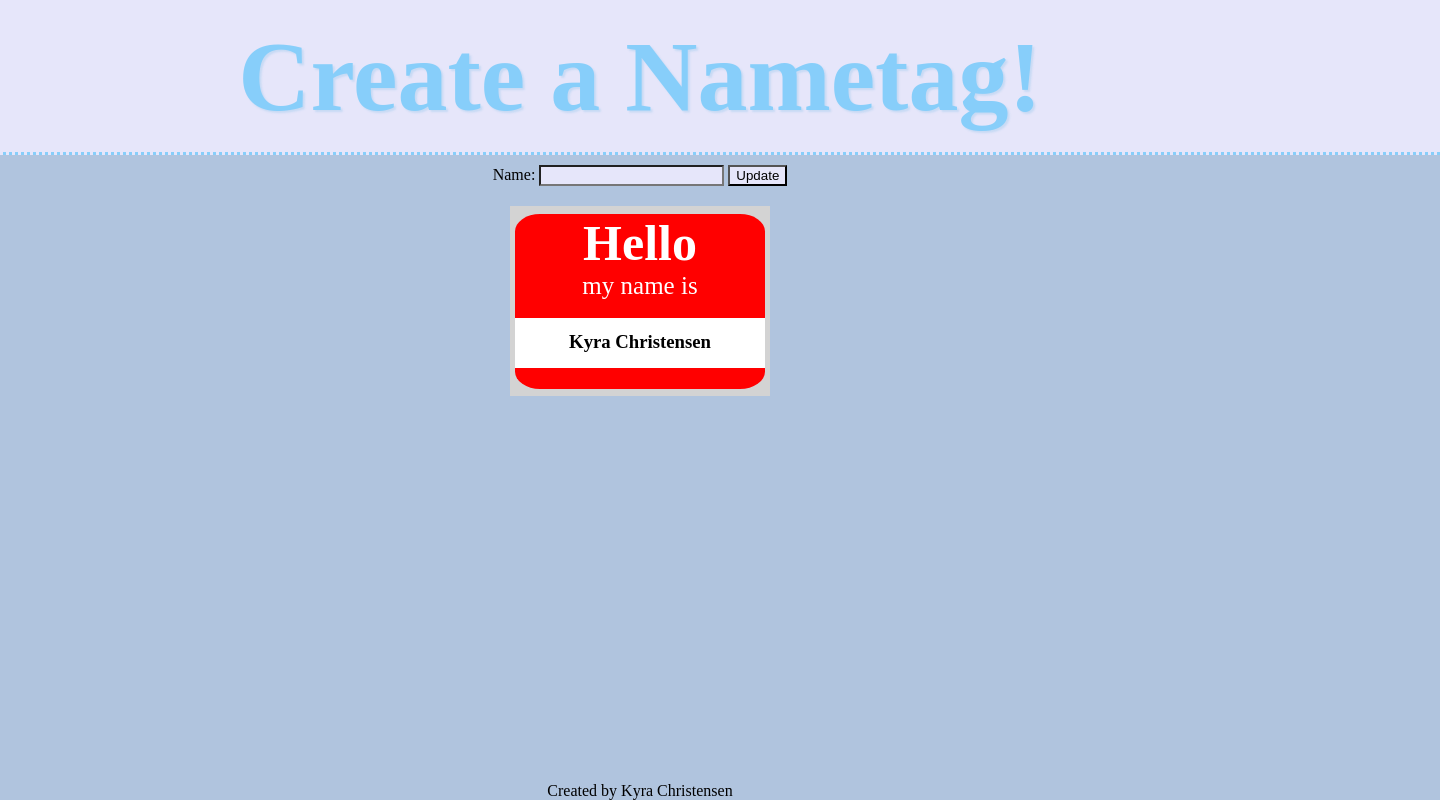
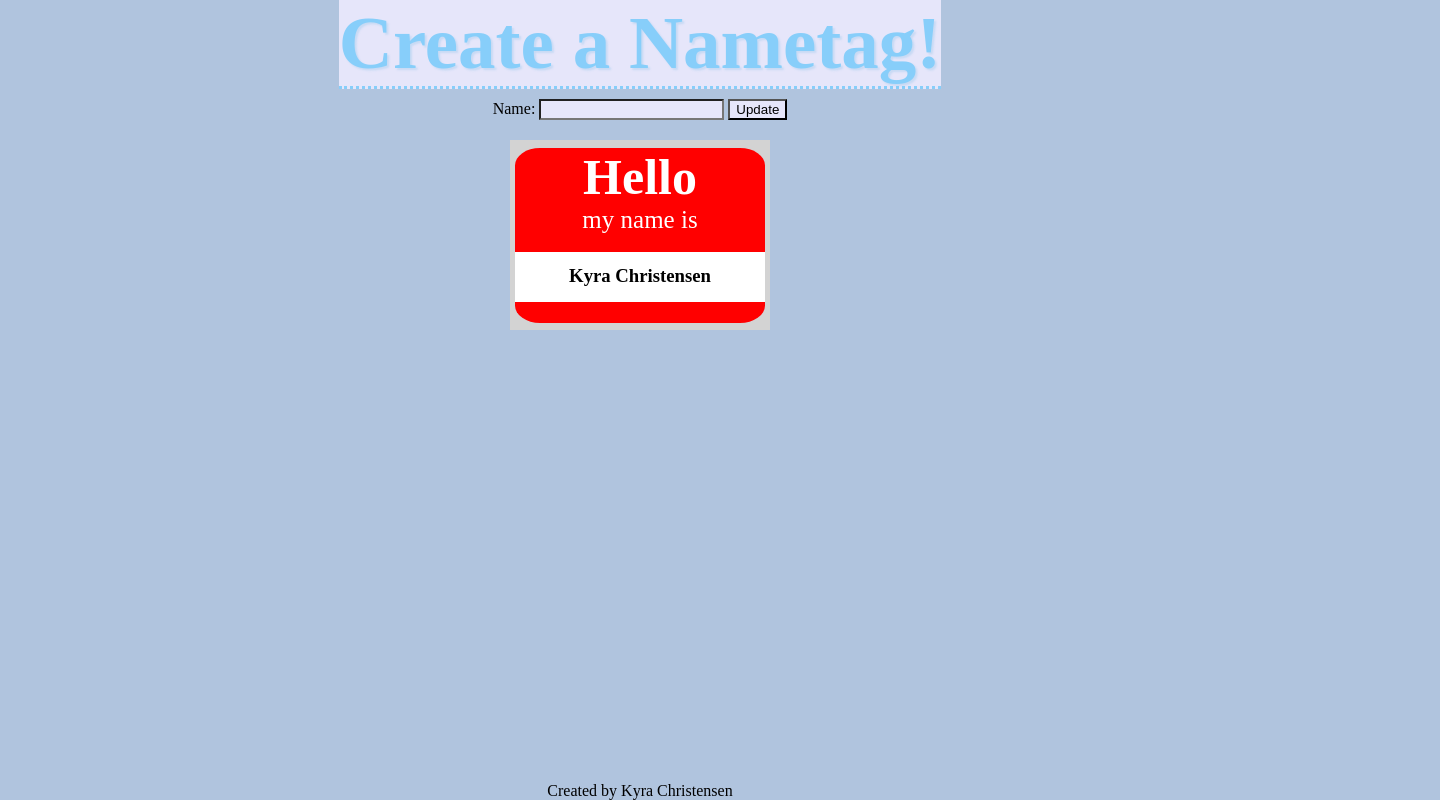
Before and after one commit to Kyra-christensen/nametag-lab-nov21, a plain HTML site: page index.html in a window 1280 px wide. Shown: the whole page, 1440 px wide, since content can reach past the window. Drawn offline with Linux system fonts and the light colour scheme.

Commit message:
removed a line of code that wasn't needed

```diff
--- a/style.css
+++ b/style.css
@@ -28,12 +28,12 @@ main{
     color: lightskyblue;
     margin-top: 0;
     margin-bottom: 10px;
-    width: 1600px;
-    height: 155px;
-    font-size: 100px;
+    width: auto;
+    height: auto;
+    font-size: 75px;
+    text-align: center;
     text-shadow: 2px 2px 2px rgba(125, 191,232,0.29);
     border-bottom: dotted;
-    background-attachment: fixed;
 }
 
 
```
